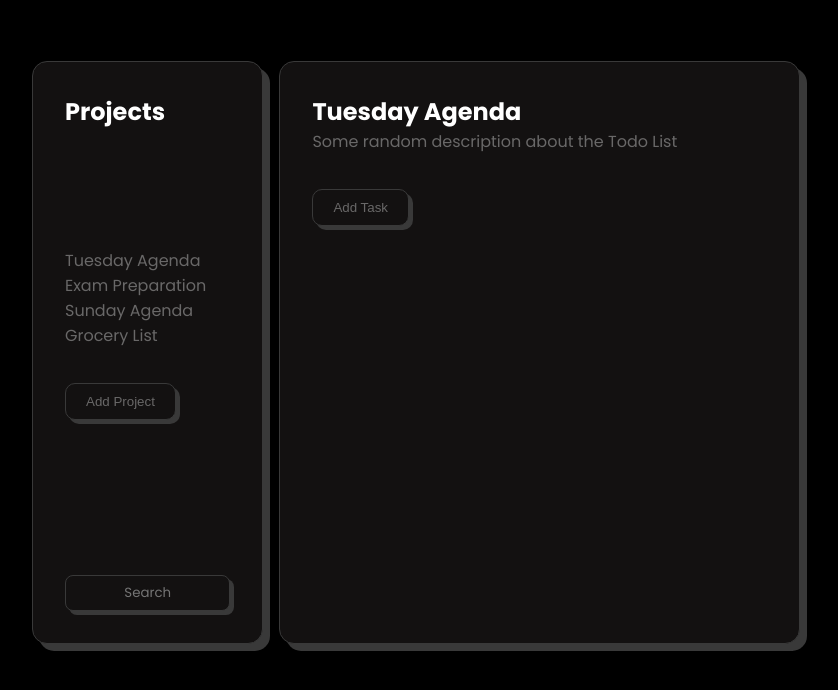
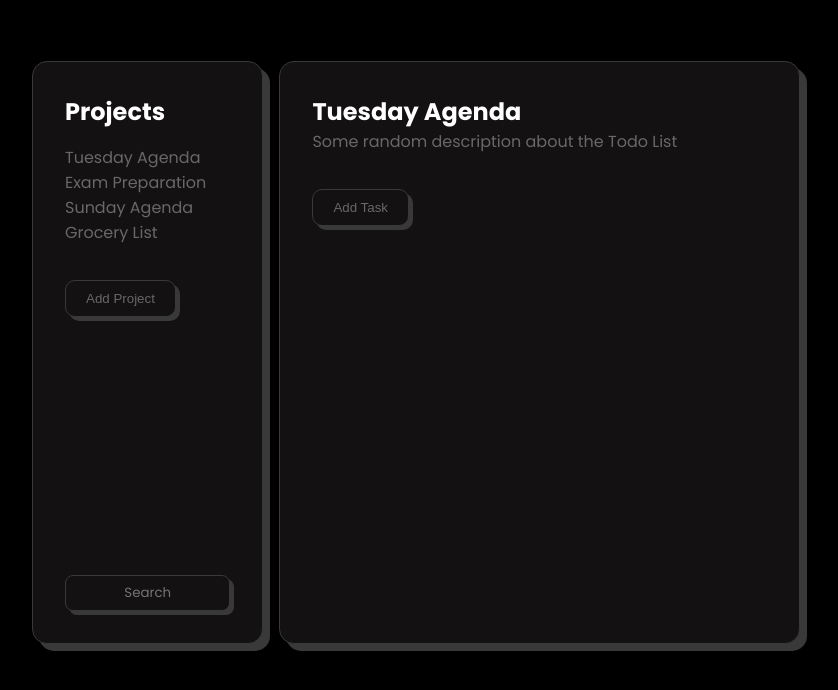
Before and after one commit to leisingha/Todo-List-App, a website built with webpack: page src/index.html in a window 1280 px wide. Shown: the part 92-782 px from the top of the page, without its empty margins (224-1062 px from the left). Built offline with nearby package versions, Linux system fonts and the light colour scheme.

Commit message:
Fix Search field position

```diff
--- a/src/index.html
+++ b/src/index.html
@@ -22,17 +22,17 @@
             <h2>
                 Projects
             </h2>
-            <div>
             <ul class="project-list">
                 <li>Tuesday Agenda</li>
                 <li>Exam Preparation</li>
                 <li>Sunday Agenda</li>
                 <li>Grocery List</li>
-                </ul>
+                <li>
                     <button class="add-btn">
                         Add Project
                     </button>
-            </div>
+                </li>
+            </ul>
             <input type="search" placeholder="Search">
         </div>
         <div class="content">
--- a/src/style.css
+++ b/src/style.css
@@ -68,7 +68,7 @@ main{
 .sidebar{
     display: flex;
     flex-direction: column;
-    justify-content: space-between;
+    gap: 1rem;
 }
 
 .sidebar ul, .content p{
@@ -108,6 +108,7 @@ input[type='search']{
     text-align: center;
     box-shadow: 4px 4px #393939;
     transition: all 0.5s ease;
+    margin-top: auto;
 }
 
 input[type='search']:focus{
```
Also changed, not shown: src/domController.js (line endings or trailing spaces). Lines whose indentation alone changed are shown as unchanged.
